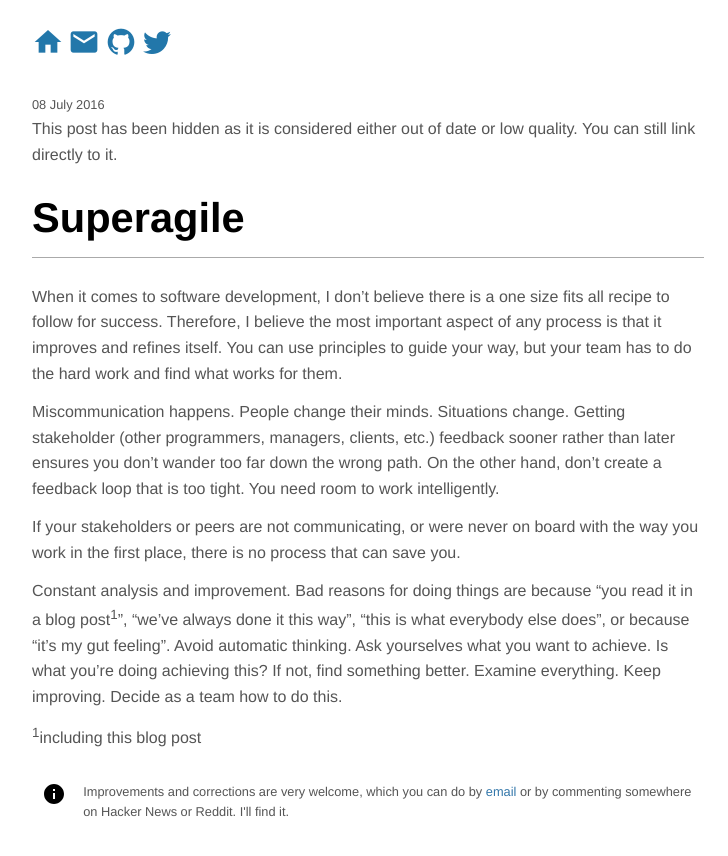
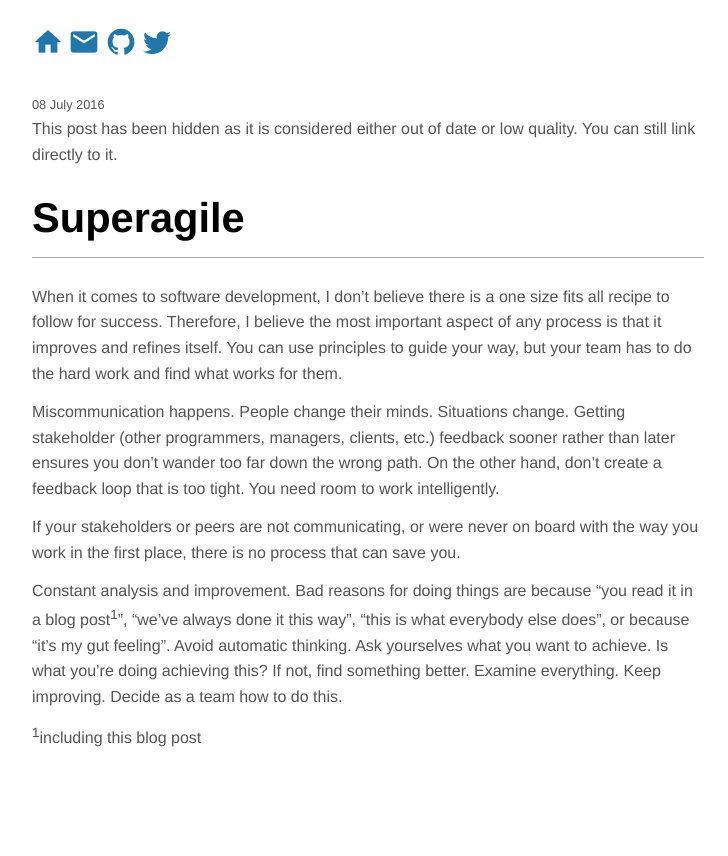
Before and after one commit to KMahoney/kmahoney.github.io, a Jekyll site: the page built from _posts/2016-07-08-superagile.markdown, in a window 1280 px wide. Shown: the top 856 px of the page, without its empty margins (272-1000 px from the left). Built offline with Jekyll 4.4.1, drawn with Linux system fonts in a browser that asks for light colours.

Commit message:
remove disclaimer

```diff
--- a/_layouts/article.html
+++ b/_layouts/article.html
@@ -11,11 +11,4 @@ layout: base
     {% endif %}
     {{ content }}
   </div>
-  <aside class="disclaimer">
-    <p>
-      Improvements and corrections are very welcome, which you can do
-      by <a href="mailto:kevin@kevinmahoney.co.uk">email</a> or by
-      commenting somewhere on Hacker News or Reddit. I'll find it.
-    </p>
-  </aside>
 </article>
```
